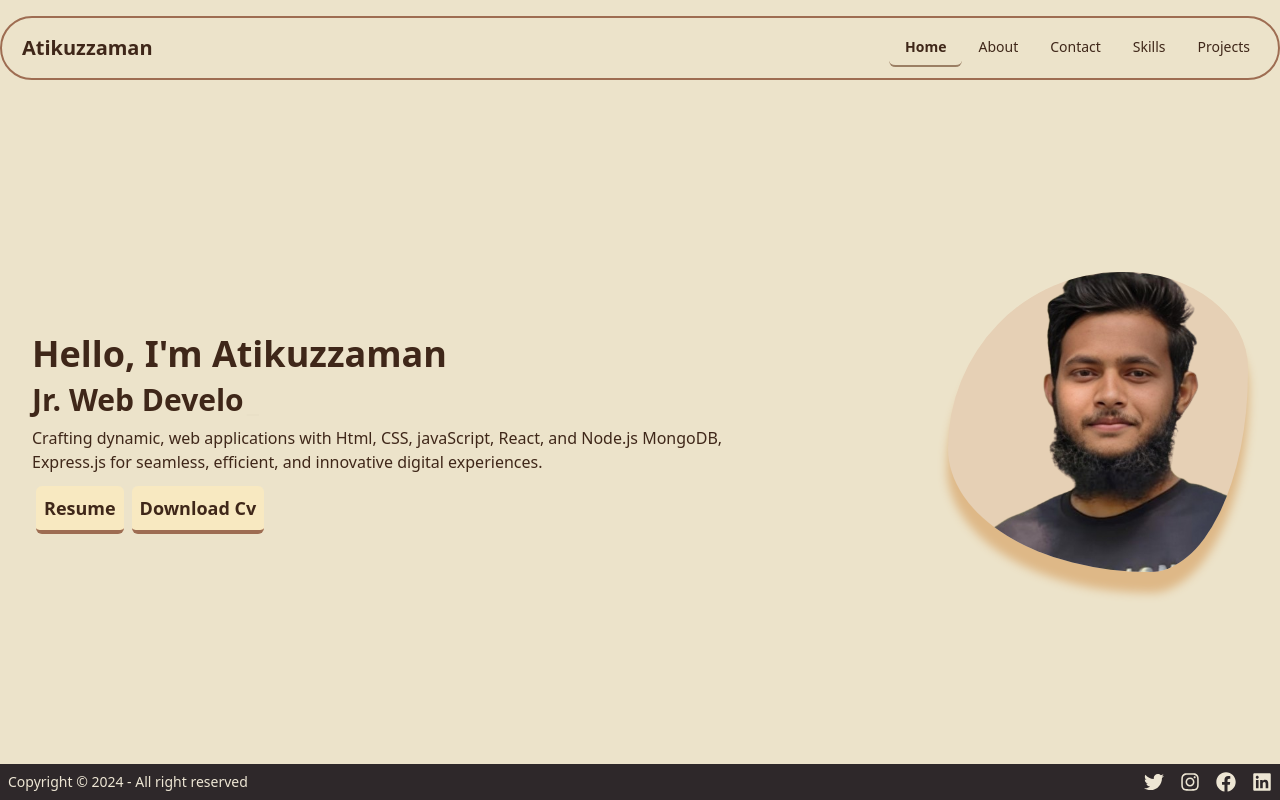
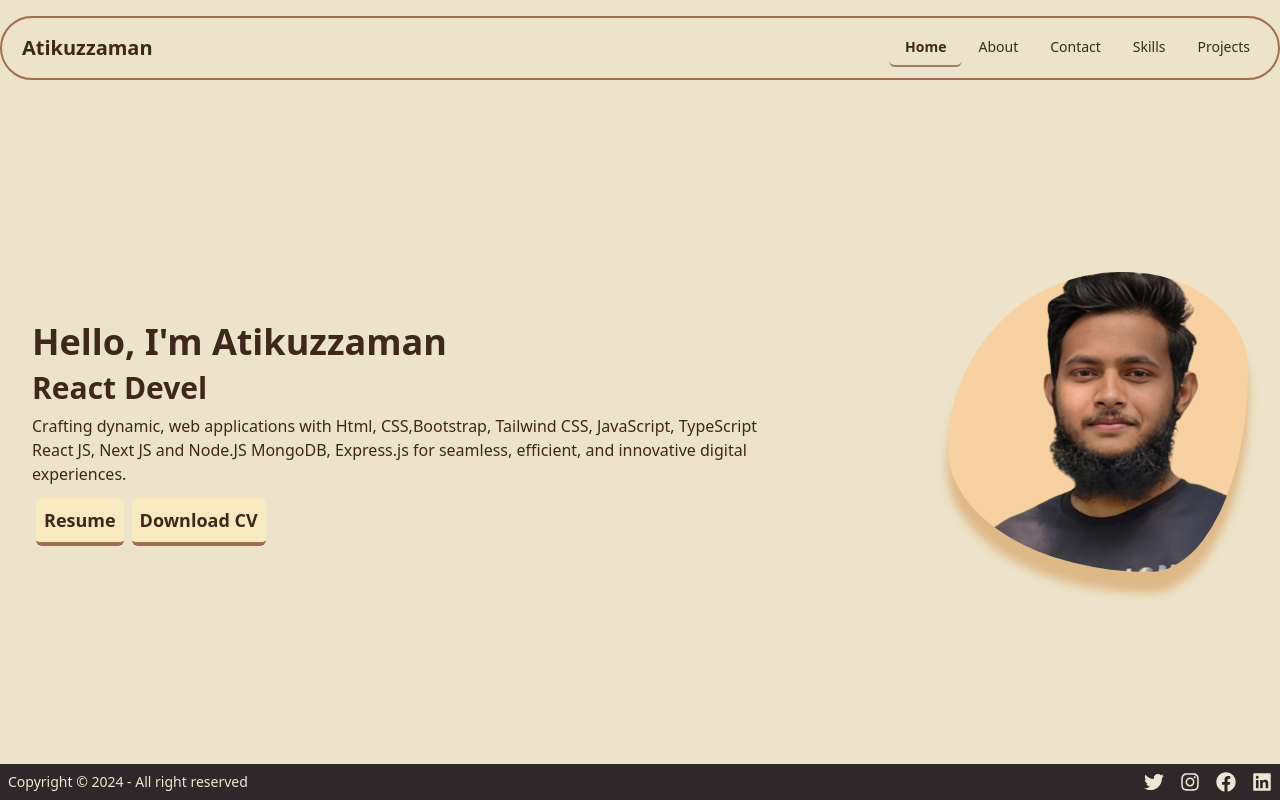
Before and after one commit to mohammad-atikuzzaman/portfolio, a React (Vite) app: page / in a window 1280 px wide. Built offline with nearby package versions, Linux system fonts and the light colour scheme.

Commit message:
profile picture's collor and animation updated

```diff
--- a/src/Components/Home.jsx
+++ b/src/Components/Home.jsx
@@ -10,7 +10,7 @@ const Home = () => {
           </h2>
           <h3 className="text-xl md:text-3xl font-semibold">
             <Typewriter
-              words={["Jr. Web Developer"]}
+              words={["Frontend Developer", "React Developer","Jr. Web Developer"]}
               loop={0}
               cursor
               cursorStyle="_"
@@ -20,8 +20,8 @@ const Home = () => {
             />
           </h3>
           <p>
-            Crafting dynamic, web applications with Html, CSS, javaScript,
-            React, and Node.js MongoDB, Express.js for seamless, efficient, and
+            Crafting dynamic, web applications with Html, CSS,Bootstrap, Tailwind CSS, JavaScript, TypeScript
+            React JS, Next JS and Node.JS MongoDB, Express.js for seamless, efficient, and
             innovative digital experiences.
           </p>
           <div>
@@ -34,7 +34,7 @@ const Home = () => {
             <a
               href="./Frontend_Developer_CV_of_Md_Atikuzzaman.pdf"
               className="inline-block bg-[#f8e9c1] p-2 rounded-md m-1 border-b-4 border-[#9e6d52] hover:scale-105 text-lg font-semibold">
-             Download Cv
+             Download CV
             </a>
           </div>
         </div>
--- a/src/Components/profile.css
+++ b/src/Components/profile.css
@@ -1,17 +1,17 @@
 .profile {
-  background-color: rgb(230, 208, 181);
+  background-color: rgb(247, 209, 162);
   width: 300px;
   height: 300px;
   overflow: hidden;
   box-shadow: 0px 20px 10px 1px burlywood;
   background-size: cover;
   background-position: center;
-  animation: example 5s ease-in-out infinite ;
-  transition: all;
+  animation: example 5s ease-in-out infinite;
+  transition: all 0.5s ease-in-out;
 }
-.profile:hover{
-  background-color: bisque;
-  transition: all 2s ease-out;
+.profile:hover {
+  background-color: rgb(238, 198, 149);
+  scale: 105%;
 }
 @keyframes example {
   0% {
```
